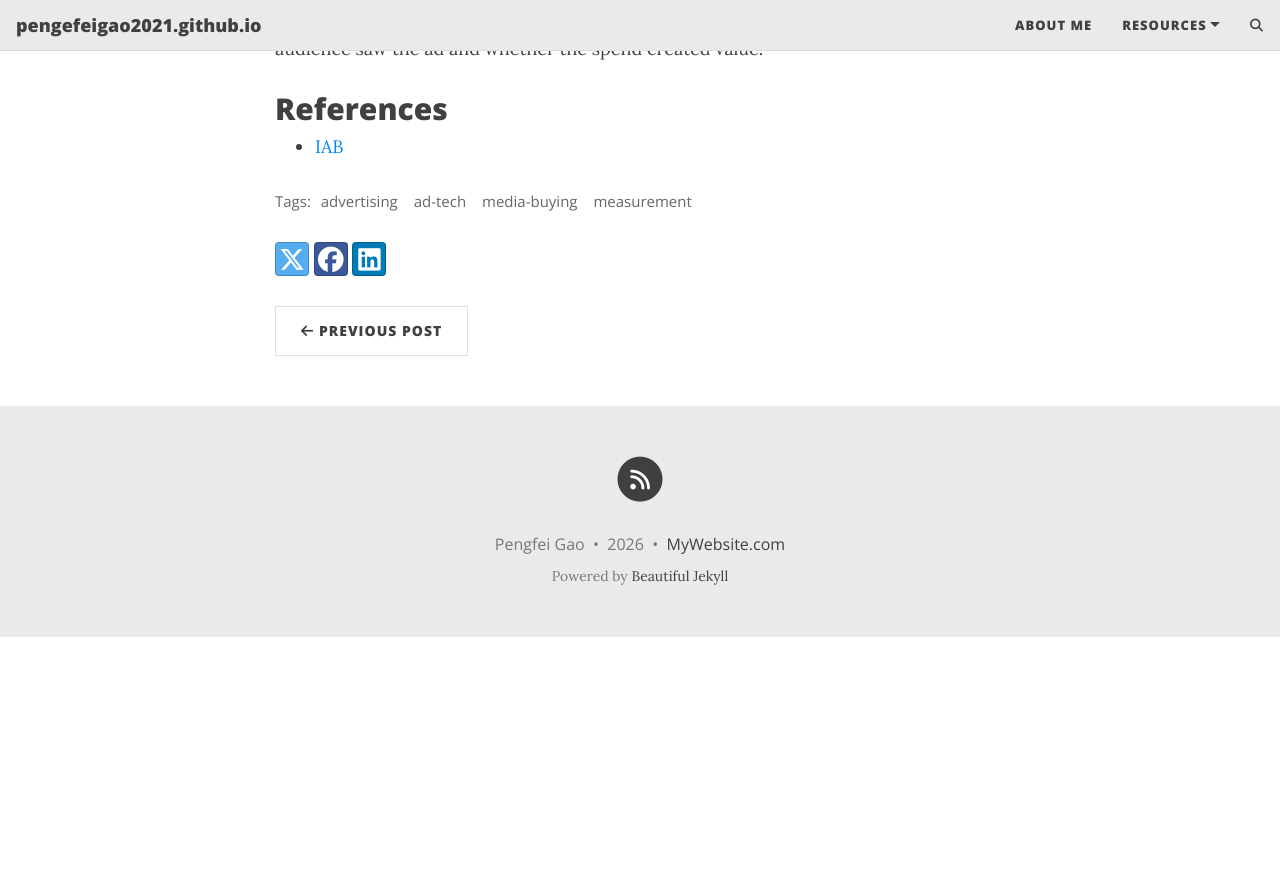
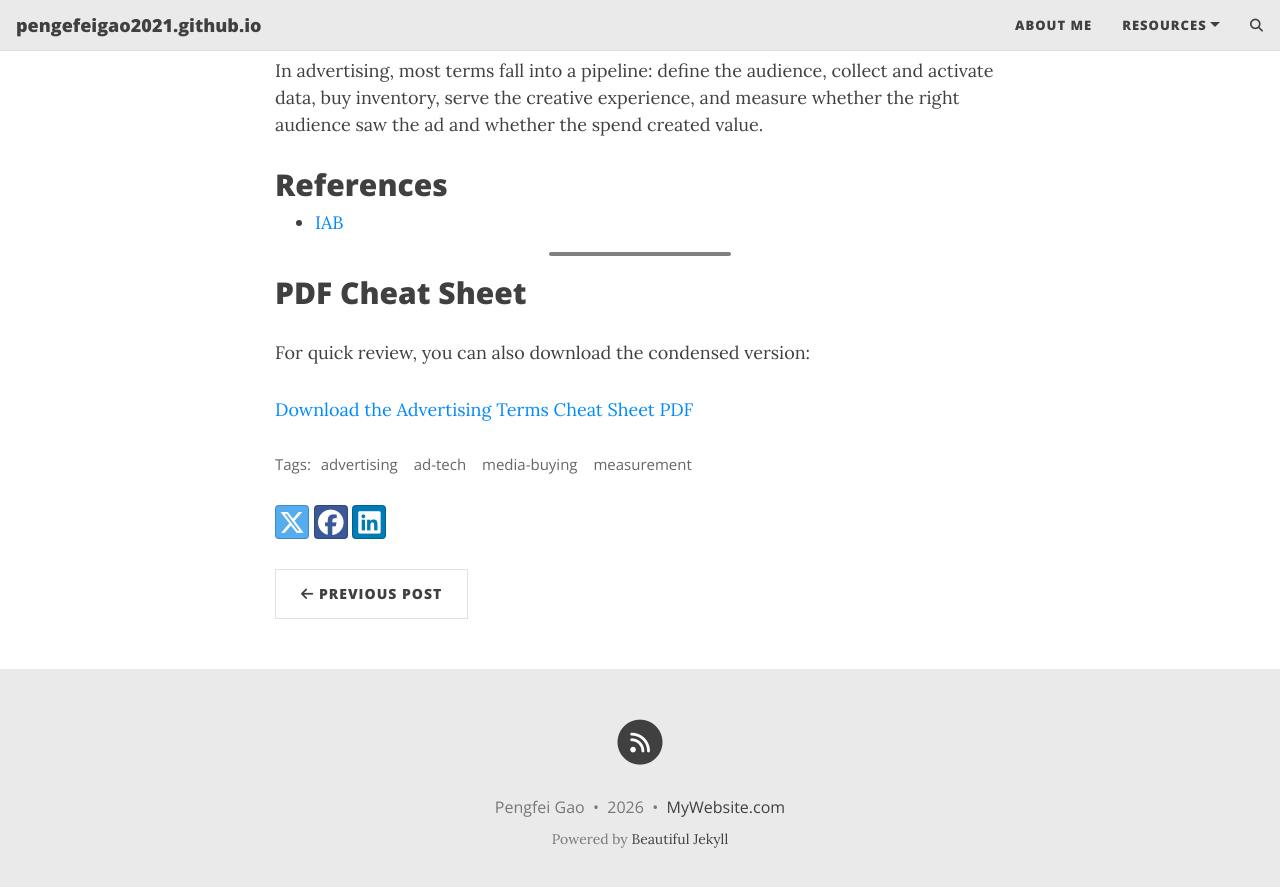
Before and after one commit to pengfeigao2021/pengfeigao2021.github.io, a Jekyll site: the page built from _posts/2026-05-10-IAB-glossary.md, in a window 1280 px wide and 900 px high, scrolled down 6886 px. Shown: the top 887 px of the window. Built offline with Jekyll 4.4.1, drawn with Linux system fonts in a browser that asks for light colours; comment, search, counter and statistics services are not loaded; before the commit the page ends 7523 px from its top, so only the background shows below that; some of the changed text lies outside the part shown.

Commit message:
[add] add pdf cheatsheet

```diff
--- a/_posts/2026-05-10-IAB-glossary.md
+++ b/_posts/2026-05-10-IAB-glossary.md
@@ -7,7 +7,9 @@ thumbnail-img: /assets/img/posts/2026-05-10/th.png
 share-img: /assets/img/posts/2026-05-10/share.png
 tags: [advertising, ad-tech, media-buying, measurement]
 author: Pengfei Gao
+pdf: /assets/pdf/IAB-glossary-cheatsheet.pdf
 ---
+> **Cheat sheet:** [Download the one-page PDF version](/assets/pdf/IAB-glossary-cheatsheet.pdf)
 
 This note summarizes common ad-tech and media-buying concepts in a compact, interview-friendly way.
 
@@ -174,3 +176,11 @@ In advertising, most terms fall into a pipeline: define the audience, collect an
 ## References
 
 * [IAB](https://www.iab.com/wp-content/uploads/2016/04/Glossary-Formatted.pdf)
+
+---
+
+## PDF Cheat Sheet
+
+For quick review, you can also download the condensed version:
+
+[Download the Advertising Terms Cheat Sheet PDF](/assets/pdf/IAB-glossary-cheatsheet.pdf)
```
Also changed, not shown: 1 other file.
